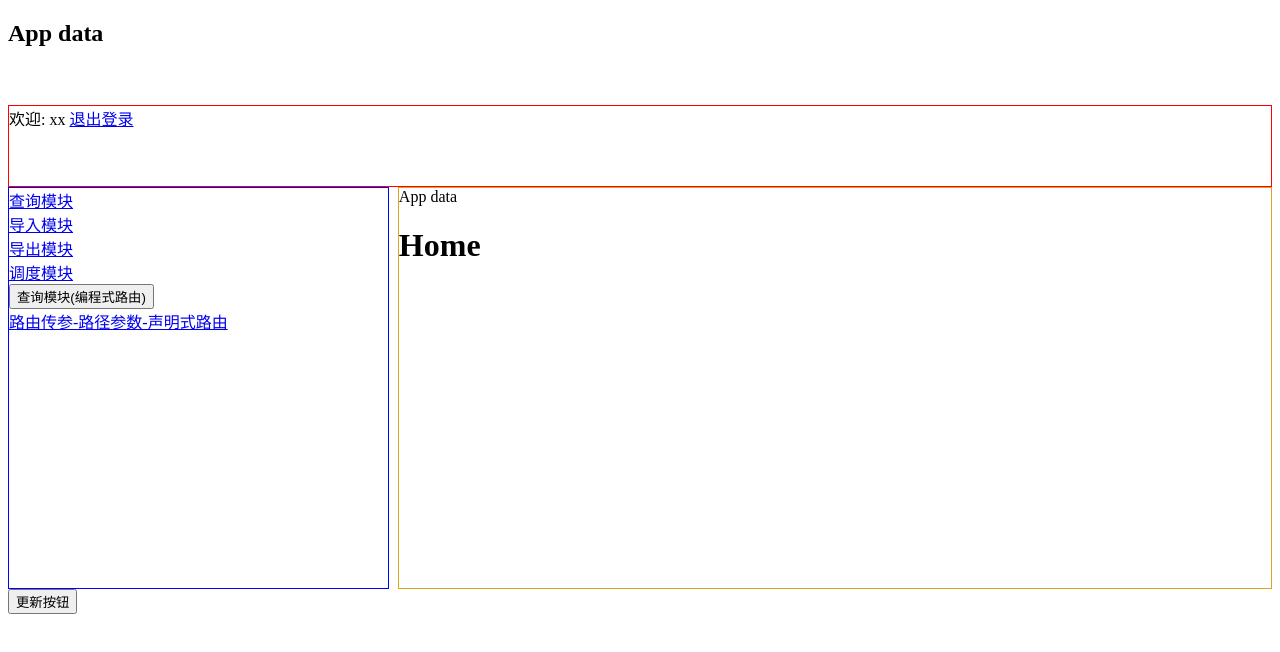
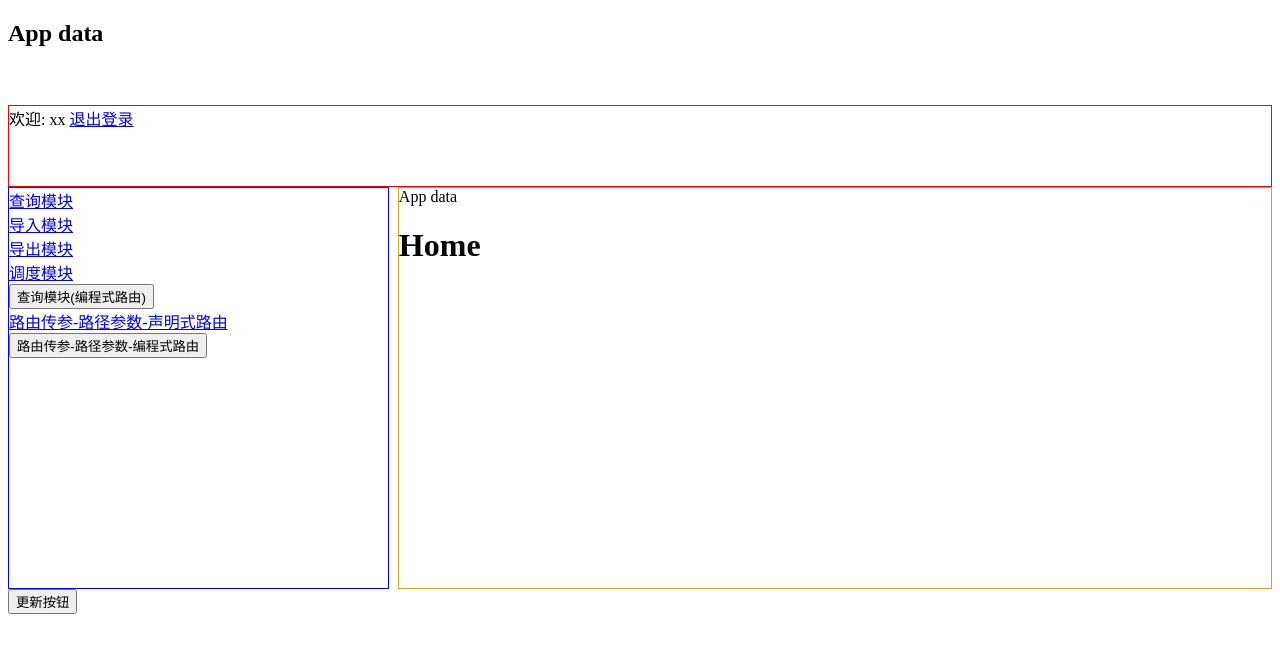
Before and after one commit to nfsp412/front_project, a Vue app in the folder router/vite-project/: page / in a window 1280 px wide. Shown: the top 652 px of the page. Built offline with nearby package versions, Linux system fonts and the light colour scheme.

Commit message:
router 路由传参2

```diff
--- a/router/vite-project/src/components/Navigator.vue
+++ b/router/vite-project/src/components/Navigator.vue
@@ -15,7 +15,13 @@
 
     <button @click="toQuery()">查询模块(编程式路由)</button><br />
 
-    <router-link to="/showDetail/zs/123">路由传参-路径参数-声明式路由</router-link><br>
+    <router-link to="/showDetail/zs/123"
+      >路由传参-路径参数-声明式路由</router-link
+    ><br />
+
+    <button @click="showDetail('ls', '456')">
+      路由传参-路径参数-编程式路由
+    </button>
   </div>
 </template>
 
@@ -37,6 +43,18 @@ let toQuery = () => {
     path: "/query",
   });
 };
+
+//路由传参 路径参数 编程式路由
+import { useRoute } from "vue-router";
+let showDetail = (username, password) => {
+  router.push({
+    name: "showDetail", //和 showDetail 保持一致
+    params: {
+      username: username,
+      password: password,
+    },
+  });
+};
 </script>
 
 <style scoped></style>
--- a/router/vite-project/src/routers/router.js
+++ b/router/vite-project/src/routers/router.js
@@ -41,6 +41,7 @@ const router = createRouter({
     {
       path: "/showDetail/:username/:password",
       component: ShowDetail,
+      name: "showDetail",//和 showDetail 保持一致
     },
   ],
 });
```
